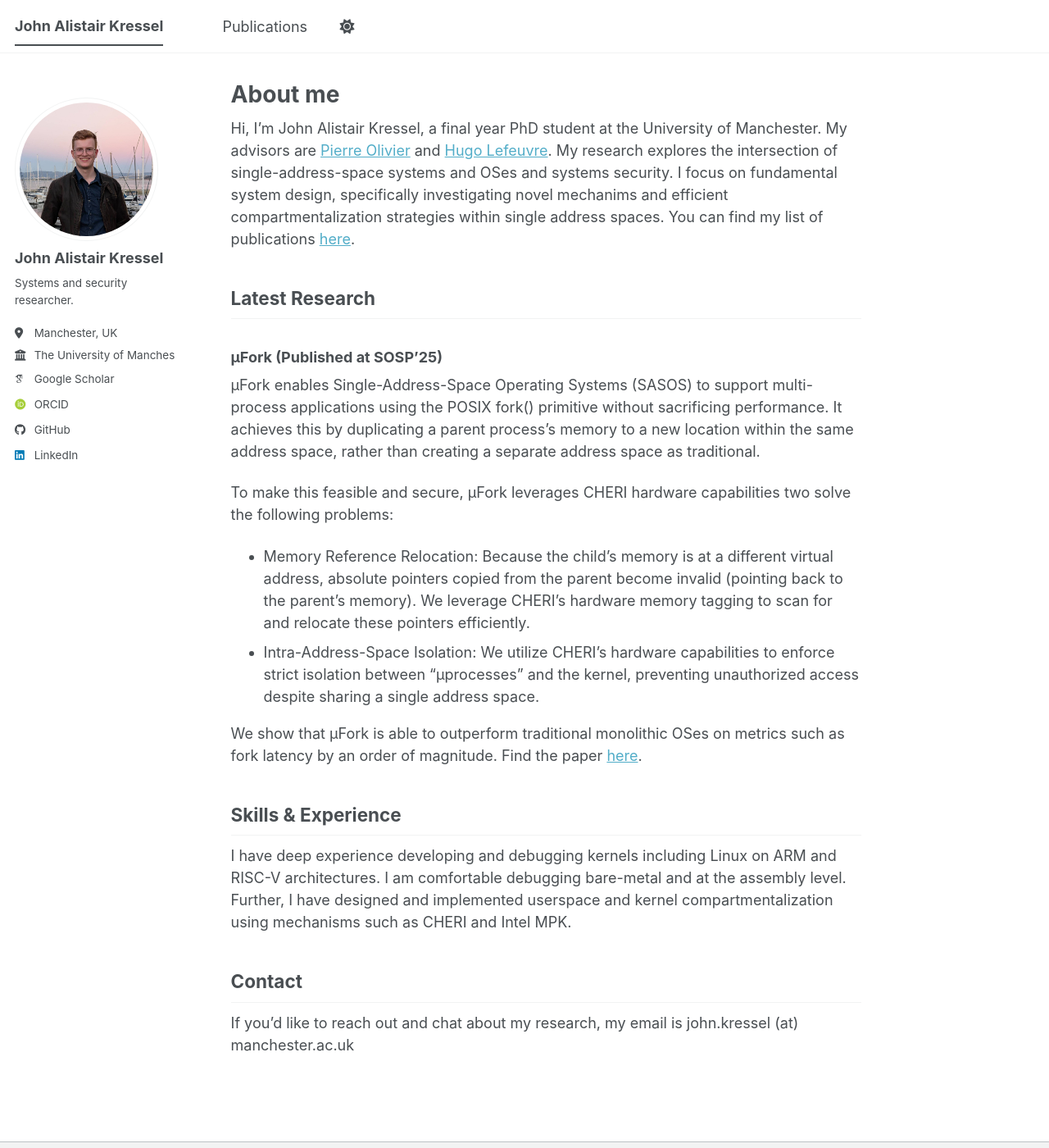
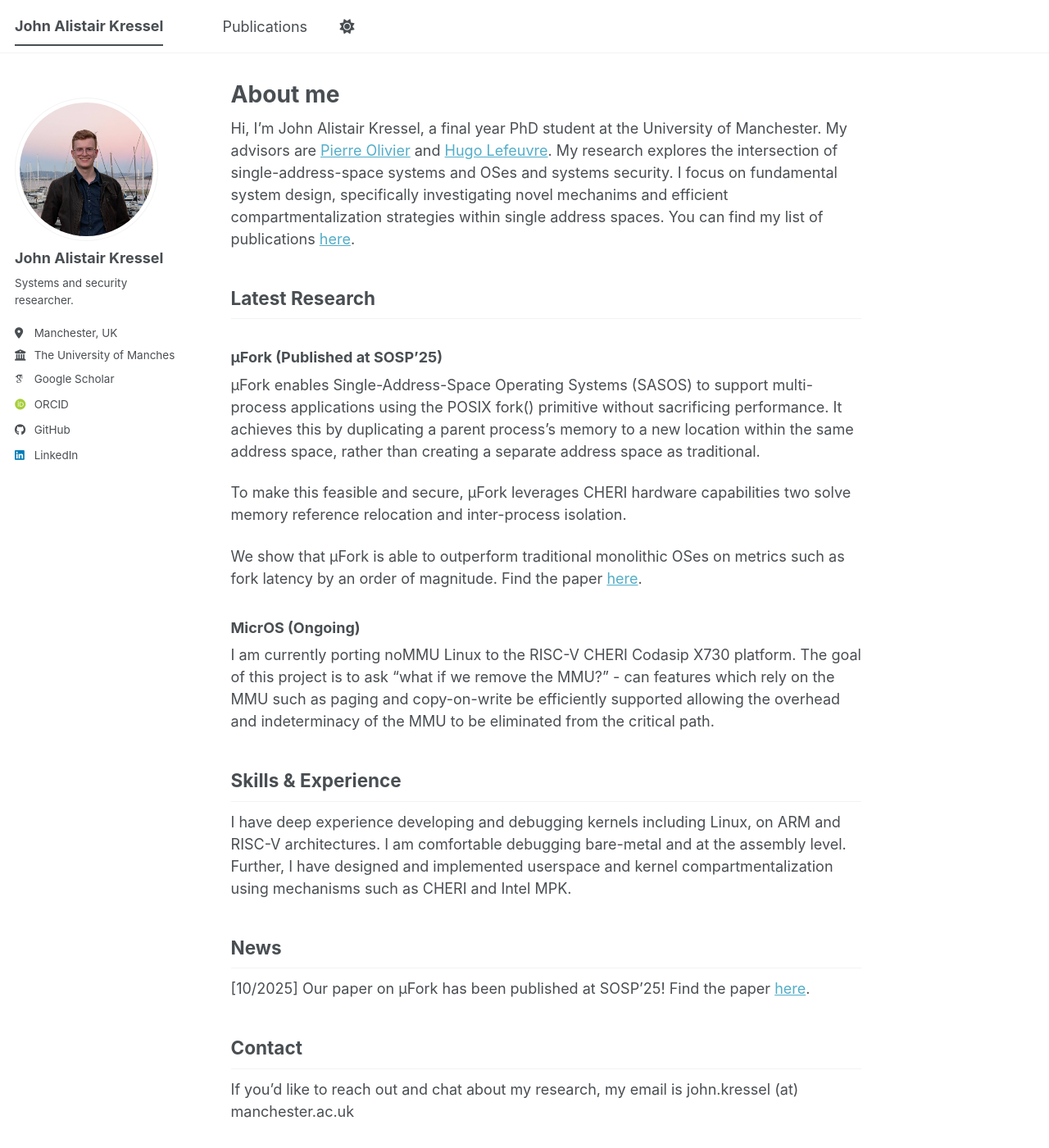
Before and after one commit to jkressel/jkressel.github.io, a Jekyll site: the page built from _pages/about.md, in a window 1280 px wide and 1400 px high. Shown: the whole window at 82% size. Built offline with Jekyll 4.4.1, drawn with Linux system fonts in a browser that asks for light colours; some web fonts are replaced; a script bundle is joined from its source files by our own code; library files that are not in the unit come from our copies.

Commit message:
Update about.md

```diff
--- a/_pages/about.md
+++ b/_pages/about.md
@@ -13,16 +13,19 @@ Hi, I'm John Alistair Kressel, a final year PhD student at the University of Man
 ### μFork (Published at SOSP'25)
 μFork enables Single-Address-Space Operating Systems (SASOS) to support multi-process applications using the POSIX fork() primitive without sacrificing performance. It achieves this by duplicating a parent process's memory to a new location within the same address space, rather than creating a separate address space as traditional.
 
-To make this feasible and secure, μFork leverages CHERI hardware capabilities two solve the following problems:
-
-- Memory Reference Relocation: Because the child’s memory is at a different virtual address, absolute pointers copied from the parent become invalid (pointing back to the parent's memory). We leverage CHERI's hardware memory tagging to scan for and relocate these pointers efficiently.
-- Intra-Address-Space Isolation: We utilize CHERI’s hardware capabilities to enforce strict isolation between "μprocesses" and the kernel, preventing unauthorized access despite sharing a single address space.
+To make this feasible and secure, μFork leverages CHERI hardware capabilities two solve memory reference relocation and inter-process isolation.
 
 We show that μFork is able to outperform traditional monolithic OSes on metrics such as fork latency by an order of magnitude. Find the paper [here](https://jkressel.github.io/files/ufork-sosp2025.pdf).
 
+### MicrOS (Ongoing)
+I am currently porting noMMU Linux to the RISC-V CHERI Codasip X730 platform. The goal of this project is to ask "what if we remove the MMU?" - can features which rely on the MMU such as paging and copy-on-write be efficiently supported allowing the overhead and indeterminacy of the MMU to be eliminated from the critical path.
+
 ## Skills & Experience
-I have deep experience developing and debugging kernels including Linux on ARM and RISC-V architectures. I am comfortable debugging bare-metal and at the assembly level.
+I have deep experience developing and debugging kernels including Linux, on ARM and RISC-V architectures. I am comfortable debugging bare-metal and at the assembly level.
 Further, I have designed and implemented userspace and kernel compartmentalization using mechanisms such as CHERI and Intel MPK.
+
+## News
+[10/2025] Our paper on μFork has been published at SOSP'25! Find the paper [here](https://jkressel.github.io/files/ufork-sosp2025.pdf).
 
 ## Contact
 If you'd like to reach out and chat about my research, my email is john.kressel (at) manchester.ac.uk
```
